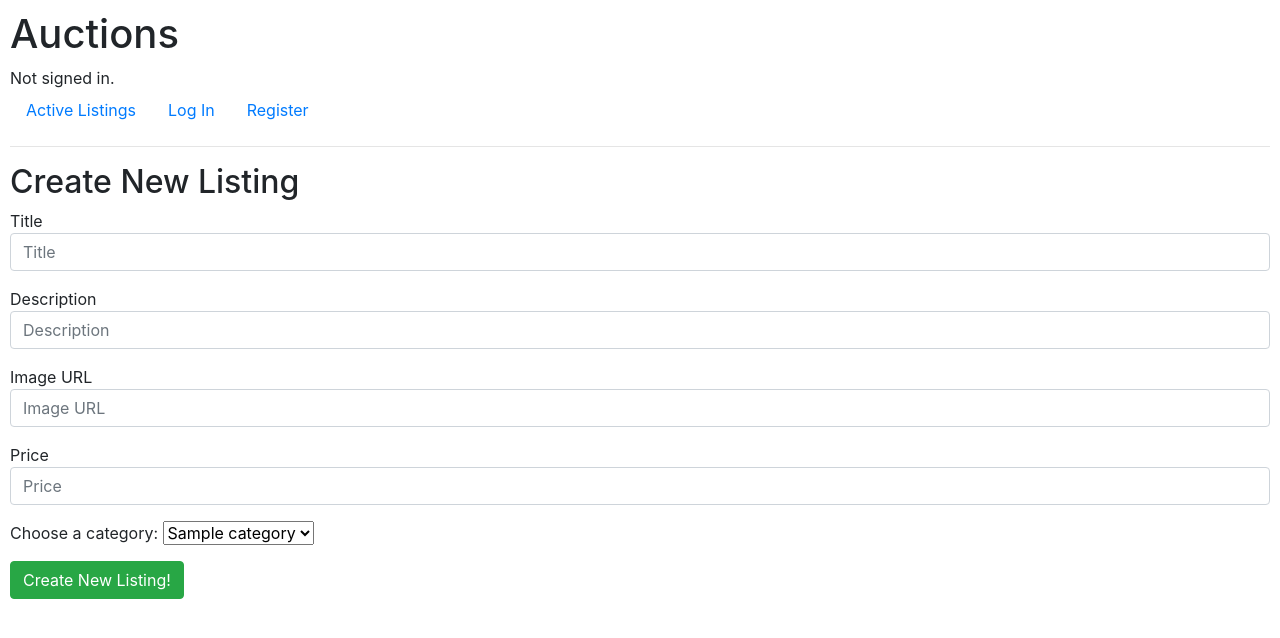
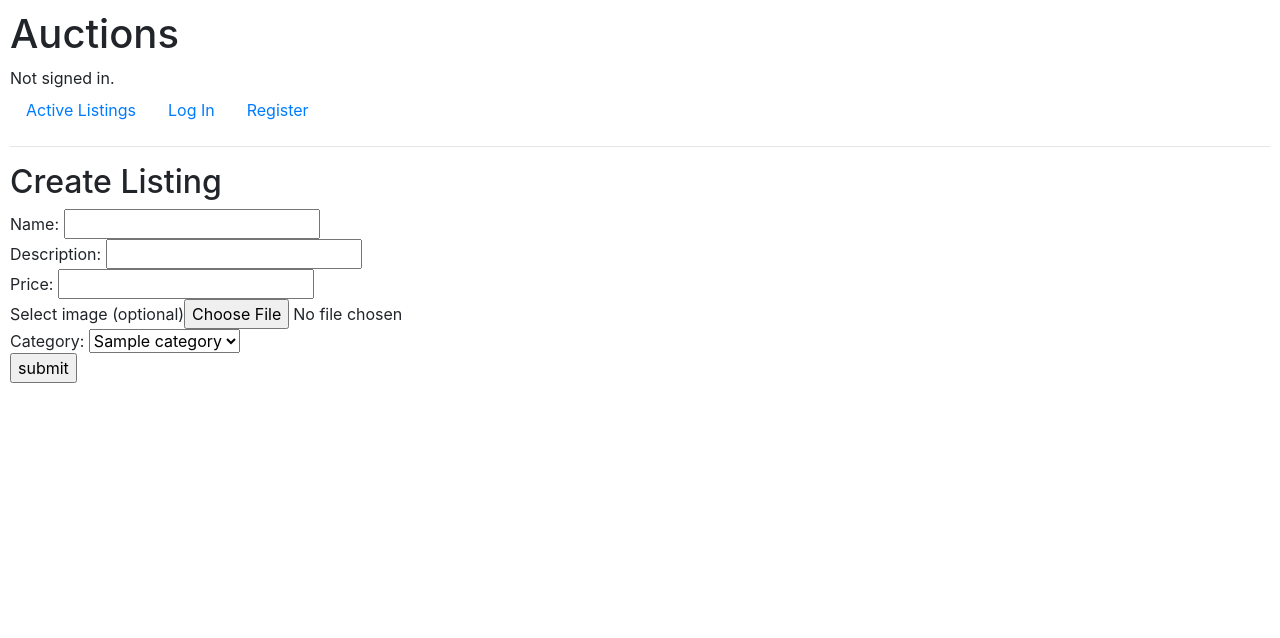
Before and after one commit to Web-dut-2023/project-2-He-Xinq, a Django app: template commerce/auctions/templates/auctions/create.html in a window 1280 px wide. Shown: the top 638 px of the page. Run offline with Django 3.2, Linux system fonts and the light colour scheme; the template is opened without the code that fills it: values that come from a table or form of the project are taken from there, others are empty; tables that the repository leaves empty hold one stand-in row (values such as "Sample post"); parts of the project's set-up code (start-up, migrations or seed data) failed here and were passed over; some libraries are stand-ins or nearby versions.

Commit message:
Update create.html

```diff
--- a/commerce/auctions/templates/auctions/create.html
+++ b/commerce/auctions/templates/auctions/create.html
@@ -1,33 +1,24 @@
 {% extends "auctions/layout.html" %}
+{% load static %}
 
-{%block body %}
-    <h2>Create New Listing</h2>
-    <form action="{% url 'create' %}" method="POST">
+{% block body %}
+    <h2>Create Listing</h2>
+    <h3 style="color: red;">{{message}}</h3>
+    <form action="{% url 'create' %}" method="POST" enctype="multipart/form-data">
         {% csrf_token %}
-        <div class="form-group">
-            <lable for="title">Title</lable>
-            <input type="text" name="title" class="form-control" id="title" placeholder="Title">
-        </div>
-        <div class="form-group">
-            <lable for="description">Description</lable>
-            <input type="text" name="description" class="form-control" id="description" placeholder="Description">
-        </div>
-        <div class="form-group">
-            <lable for="image">Image URL</lable>
-            <input type="text" name="image" class="form-control" id="image" placeholder="Image URL">
-        </div>
-        <div class="form-group">
-            <lable for="price">Price</lable>
-            <input type="number" min="0" name="price" class="form-control" id="price" placeholder="Price">
-        </div>
-        <div class="form-group">
-            <lable for="category">Choose a category:</lable>
-            <select name="category" id="category">
-                {% for cat in categories %}
-                    <option value="{{cat}}">{{cat}}</option>
-                {% endfor %}
-            </select>
-        </div>
-        <button type="submit" class="btn btn-success">Create New Listing!</button>
+        Name: <input type="text" name="name"><br>
+        Description: <input type="text" name="description"><br>
+        Price: <input type="text" name="price"><br>
+        Select image (optional)<input type="file" name="img"><br>
+
+        Category:
+        <select name="category">
+            {% for category in categories %}
+                <option value="{{category.id}}">{{category}}</option>
+            {% endfor %}
+        </select>
+        <br>
+        <input type="submit" value="submit">
     </form>
+
 {% endblock %}
```
